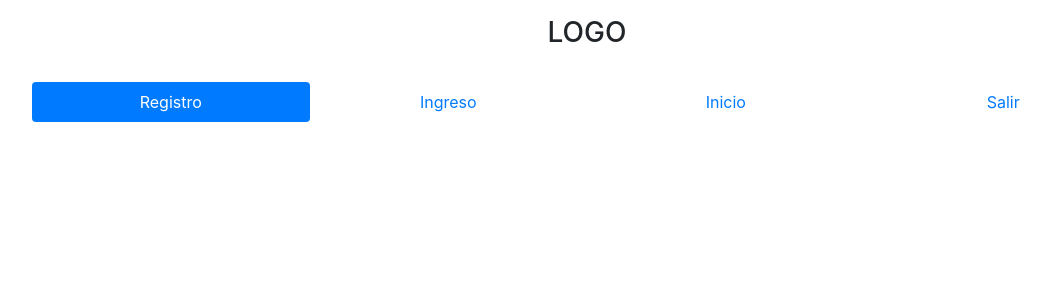
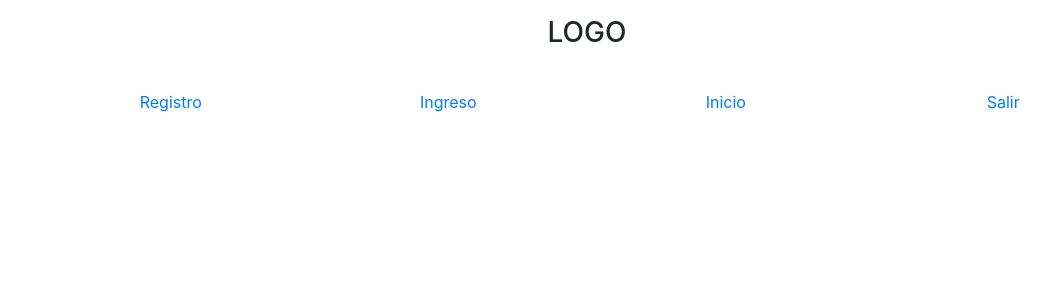
Before and after one commit to salgado-2022/Chayane, a PHP site: page / in a window 1280 px wide. Shown: the top 300 px of the page, without its empty margins (53-1104 px from the left). Run offline with PHP 8.4, Linux system fonts and the light colour scheme.

Commit message:
Se agregaron cambios en al JS para que se viera reflejado en la visata

```diff
--- a/view/index.php
+++ b/view/index.php
@@ -38,7 +38,7 @@
     <div class="container">
         <ul class="nav nav-justified py-2 nav-pills">
             <li class="nav-item">
-                <a class="nav-link active" href="#" onclick="cargar('./pages/registro.php')" >Registro</a>
+                <a id="registro" class="nav-link" href="#" onclick="cargar_Registro('./pages/registro.php')" >Registro</a>
                 <li class="nav-item">
                 <a class="nav-link " href="#" >Ingreso</a>
             </li>
--- a/view/js/script.js
+++ b/view/js/script.js
@@ -1,4 +1,6 @@
-function cargar(urlMenu){
+function cargar_Registro(urlMenu){
+
+    document.getElementById('registro').setAttribute('class','nav-link active')
 
     $.ajax({
         type: "POST",
```
